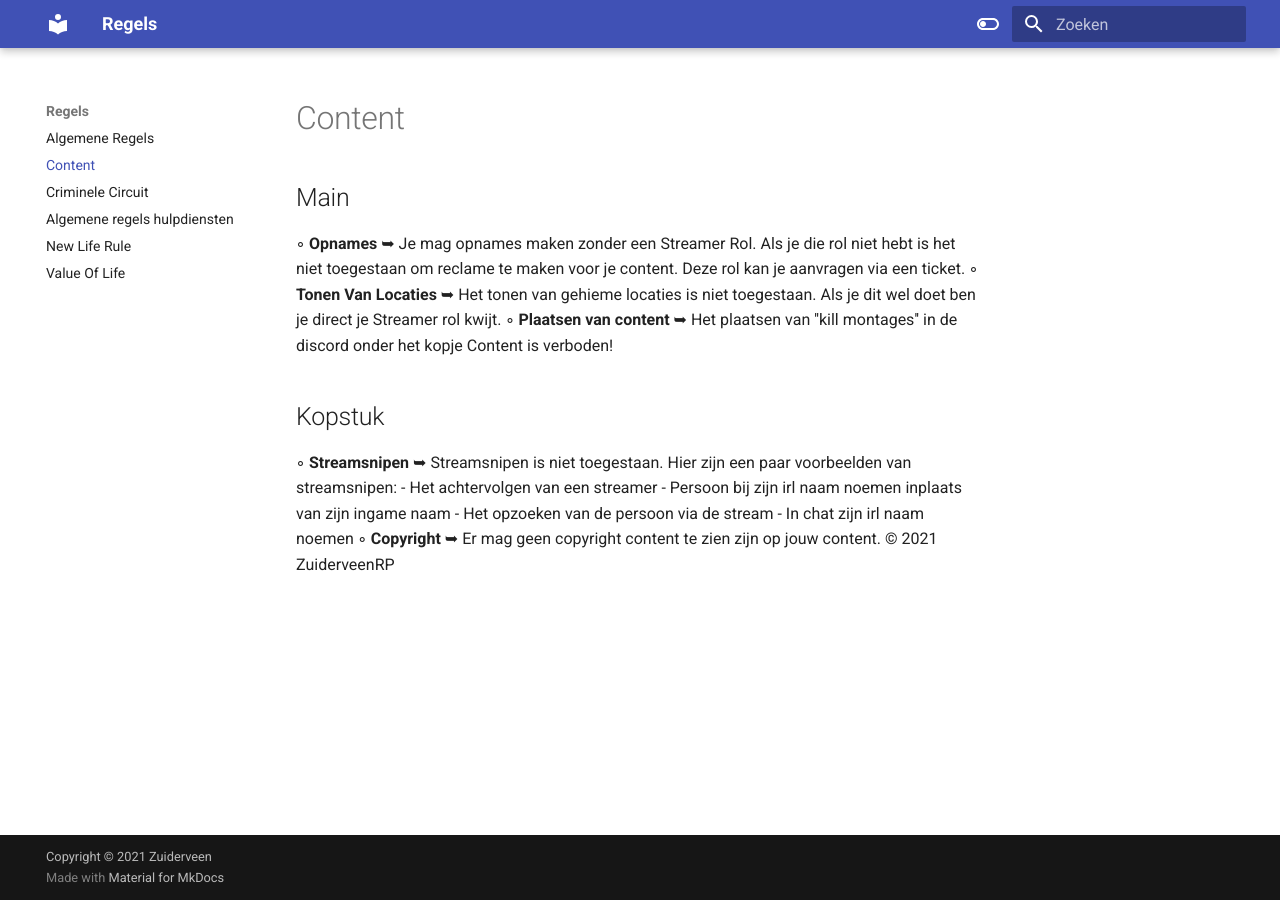
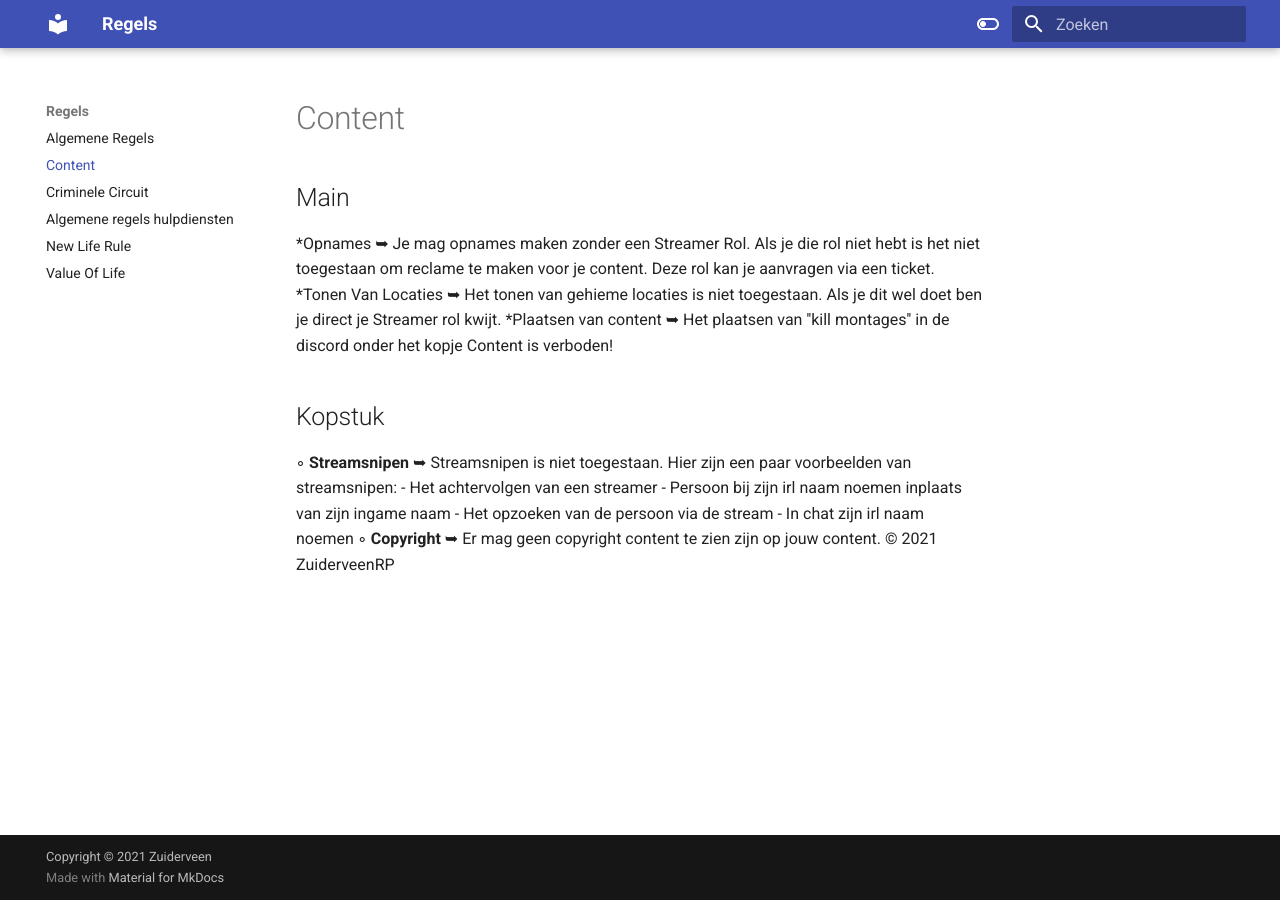
Before and after one commit to CappaWappa/Regels, an MkDocs documentation site: the page built from docs/content.md, in a window 1280 px wide. Built offline with MkDocs 1.6.1 and Material for MkDocs 9.7.7, drawn with Linux system fonts in a browser that asks for light colours.

```diff
--- a/docs/content.md
+++ b/docs/content.md
@@ -2,11 +2,11 @@
 
 <h2>Main</h1>
 
-◦ <b>Opnames</b> ➥ Je mag opnames maken zonder een Streamer Rol. Als je die rol niet hebt is het niet toegestaan om reclame te maken voor je content. Deze rol kan je aanvragen via een ticket.
+*Opnames ➥ Je mag opnames maken zonder een Streamer Rol. Als je die rol niet hebt is het niet toegestaan om reclame te maken voor je content. Deze rol kan je aanvragen via een ticket.
 
-◦ <b>Tonen Van Locaties</b> ➥ Het tonen van gehieme locaties is niet toegestaan. Als je dit wel doet ben je direct je Streamer rol kwijt.
+*Tonen Van Locaties ➥ Het tonen van gehieme locaties is niet toegestaan. Als je dit wel doet ben je direct je Streamer rol kwijt.
 
-◦ <b>Plaatsen van content</b> ➥ Het plaatsen van ''kill montages'' in de discord onder het kopje Content is verboden!</br>
+*Plaatsen van content ➥ Het plaatsen van ''kill montages'' in de discord onder het kopje Content is verboden!</br>
 
 <h2>Kopstuk</h1>
 
```
